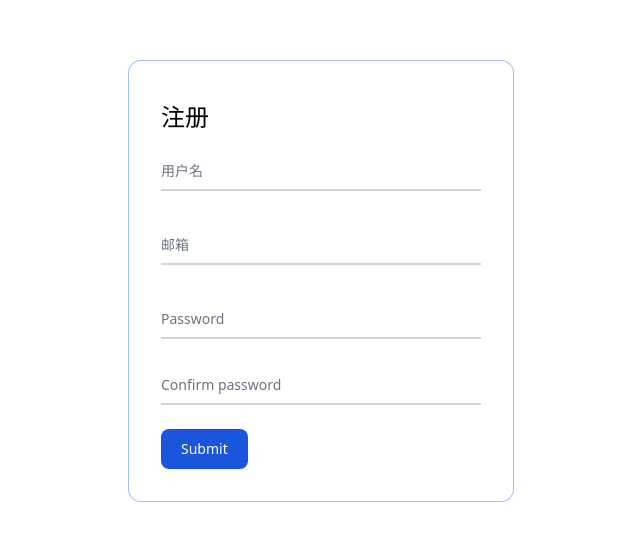
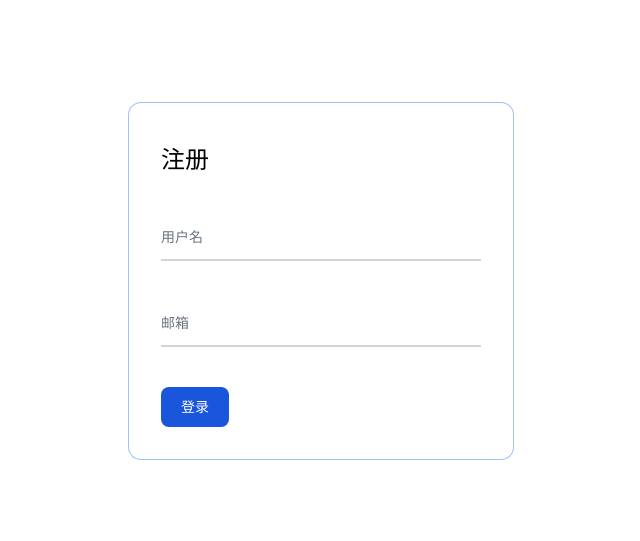
Before and after one commit to Freud233/stunning-chainsaw, a Vue app: page /login in a window 1280 px wide. Shown: the part 119-660 px from the top of the page, without its empty margins (319-959 px from the left). Built offline with nearby package versions, Linux system fonts and the light colour scheme; what @kangc/v-md-editor would draw is missing.

Commit message:
feat(from组件): 抽离from组件

```diff
--- a/components.d.ts
+++ b/components.d.ts
@@ -10,10 +10,12 @@ export {}
 declare module '@vue/runtime-core' {
   export interface GlobalComponents {
     BaseFooter: typeof import('./src/components/BaseFooter.vue')['default']
+    BaseFrom: typeof import('./src/components/BaseFrom.vue')['default']
     BaseHeader: typeof import('./src/components/BaseHeader.vue')['default']
     BaseInput: typeof import('./src/components/BaseInput.vue')['default']
     BaseMarkdown: typeof import('./src/components/BaseMarkdown.vue')['default']
     BasePost: typeof import('./src/components/BasePost.vue')['default']
+    From: typeof import('./src/components/From.vue')['default']
     NConfigProvider: typeof import('naive-ui')['NConfigProvider']
     NGlobalStyle: typeof import('naive-ui')['NGlobalStyle']
     RouterLink: typeof import('vue-router')['RouterLink']
--- a/src/components/BaseInput.vue
+++ b/src/components/BaseInput.vue
@@ -5,7 +5,6 @@ import { onMounted } from 'vue';
 interface RuleProp {
   type: 'username' | 'email' | 'password' | 'required',
   message?: string,
-  error?: boolean,
 }
 let props = defineProps({
   label: {
@@ -62,9 +61,9 @@ onMounted(() => {
 })
 </script>
 <template>
-  <div class="relative z-0 w-full mb-8 group">
+  <div class="relative z-0 w-full my-10 group">
     <input type="text" :name="label" :id="label" :value="inputData.value" @input="inputHandler" @blur="validateHandler"
-      class="block py-2.5 px-0 w-full text-sm text-gray-900 bg-transparent border-0 border-b-2 border-gray-300 appearance-none dark:text-white dark:border-gray-600 dark:focus:border-blue-500 focus:outline-none focus:ring-0 focus:border-blue-600 peer"
+      class="block pt-4 px-0 w-full text-sm text-gray-900 bg-transparent border-0 border-b-2 border-gray-300 appearance-none dark:text-white dark:border-gray-600 dark:focus:border-blue-500 focus:outline-none focus:ring-0 focus:border-blue-600 peer"
       placeholder=" " required />
     <label :for="label"
       class="peer-focus:font-medium absolute text-sm text-gray-500 dark:text-gray-400 duration-300 transform -translate-y-6 scale-75 top-3 -z-10 origin-[0] peer-focus:left-0 peer-focus:text-blue-600 peer-focus:dark:text-blue-500 peer-placeholder-shown:scale-100 peer-placeholder-shown:translate-y-0 peer-focus:scale-75 peer-focus:-translate-y-6">
--- /dev/null
+++ b/src/components/From.vue
@@ -0,0 +1,25 @@
+<script setup lang='ts'>
+import { emitter } from '../views/Login.vue'
+let emits = defineEmits(['from-submit'])
+let inputValidateFuncArray = [] as (() => boolean)[]
+let validateCallback = func => {
+  inputValidateFuncArray.push(func)
+}
+emitter.on('validate-created', validateCallback)
+const submitHandler = async () => {
+  let allPassed = inputValidateFuncArray.map(func => func()).every(passed => passed)
+  emits('from-submit', allPassed)
+}
+
+</script>
+<template>
+  <form class="w-96 rounded-xl ring-1 p-8">
+    <slot></slot>
+    <slot name="button">
+      <button type="submit" @click.prevent="submitHandler" class="text-white bg-blue-700 hover:bg-blue-800 focus:ring-4 focus:outline-none
+            focus:ring-blue-300 font-medium rounded-lg text-sm w-full sm:w-auto px-5 py-2.5
+            text-center dark:bg-blue-600 dark:hover:bg-blue-700 dark:focus:ring-blue-800">登录</button>
+    </slot>
+  </form>
+</template>
+<style scoped></style>
--- a/src/views/Login.vue
+++ b/src/views/Login.vue
@@ -2,13 +2,8 @@
 import mitt from 'mitt'
 import { defineComponent } from 'vue';
 export const emitter = mitt()
-type validateFunc = () => boolean
 export default defineComponent({
   setup() {
-    const submitHandler = async () => {
-      let allPassed = inputValidateFuncArray.map(func => func()).every(passed => passed)
-      console.log(allPassed);
-    }
     let userInfo = reactive({
       username: '',
       email: '',
@@ -34,44 +29,27 @@ export default defineComponent({
         message: '邮箱格式不正确',
       }
     ]
-    let inputValidateFuncArray: validateFunc[] = []
-    let validateCallback = func => {
-      inputValidateFuncArray.push(func)
+    const submitHandler = (allPassed: boolean) => {
+      if (allPassed) {
+        console.log('submit')
+      }
     }
-    emitter.on('validate-created', validateCallback)
     return {
       userInfo,
       usernameRules,
       emailRules,
-      submitHandler,
+      submitHandler
     }
   }
 })
 </script>
 <template>
   <div class="h-full flex justify-center items-center">
-    <form class="w-96 rounded-xl ring-1 p-8 ">
+    <From @from-submit="submitHandler">
       <h2 class="mt-2 mb-4 text-2xl">注册</h2>
       <BaseInput v-model="userInfo.username" :rules="usernameRules" label="用户名"></BaseInput>
       <BaseInput v-model="userInfo.email" :rules="emailRules" label="邮箱"></BaseInput>
-      <div class="relative z-0 w-full mb-6 group">
-        <input type="password" name="floating_password" id="floating_password"
-          class="block py-2.5 px-0 w-full text-sm text-gray-900 bg-transparent border-0 border-b-2 border-gray-300 appearance-none dark:text-white dark:border-gray-600 dark:focus:border-blue-500 focus:outline-none focus:ring-0 focus:border-blue-600 peer"
-          placeholder=" " required />
-        <label for="floating_password"
-          class="peer-focus:font-medium absolute text-sm text-gray-500 dark:text-gray-400 duration-300 transform -translate-y-6 scale-75 top-3 -z-10 origin-[0] peer-focus:left-0 peer-focus:text-blue-600 peer-focus:dark:text-blue-500 peer-placeholder-shown:scale-100 peer-placeholder-shown:translate-y-0 peer-focus:scale-75 peer-focus:-translate-y-6">Password</label>
-      </div>
-      <div class="relative z-0 w-full mb-6 group">
-        <input type="password" name="repeat_password" id="floating_repeat_password" v-model="userInfo.password"
-          class="block py-2.5 px-0 w-full text-sm text-gray-900 bg-transparent border-0 border-b-2 border-gray-300 appearance-none dark:text-white dark:border-gray-600 dark:focus:border-blue-500 focus:outline-none focus:ring-0 focus:border-blue-600 peer"
-          placeholder=" " required />
-        <label for="floating_repeat_password"
-          class="peer-focus:font-medium absolute text-sm text-gray-500 dark:text-gray-400 duration-300 transform -translate-y-6 scale-75 top-3 -z-10 origin-[0] peer-focus:left-0 peer-focus:text-blue-600 peer-focus:dark:text-blue-500 peer-placeholder-shown:scale-100 peer-placeholder-shown:translate-y-0 peer-focus:scale-75 peer-focus:-translate-y-6">Confirm
-          password</label>
-      </div>
-      <button type="submit" @click.prevent="submitHandler"
-        class="text-white bg-blue-700 hover:bg-blue-800 focus:ring-4 focus:outline-none focus:ring-blue-300 font-medium rounded-lg text-sm w-full sm:w-auto px-5 py-2.5 text-center dark:bg-blue-600 dark:hover:bg-blue-700 dark:focus:ring-blue-800">Submit</button>
-    </form>
+    </From>
   </div>
 </template>
 <style scoped></style>
```
